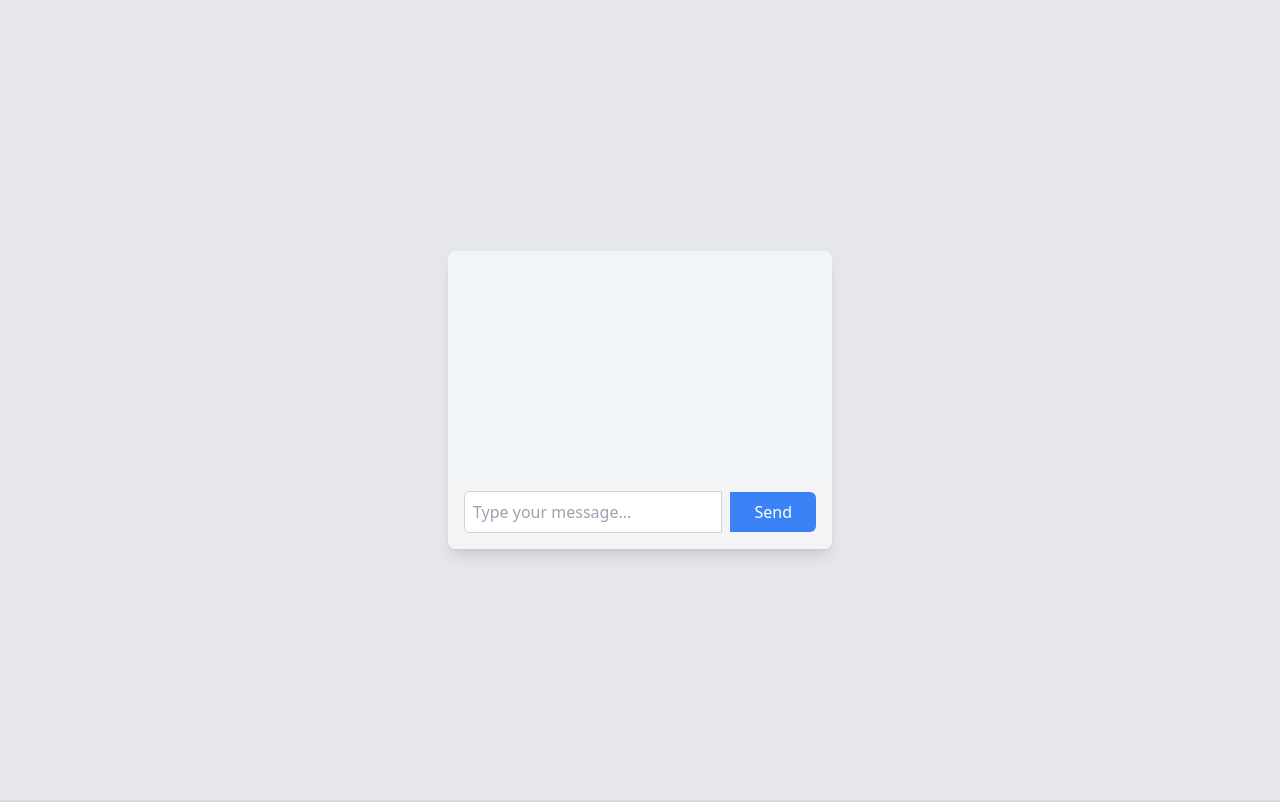
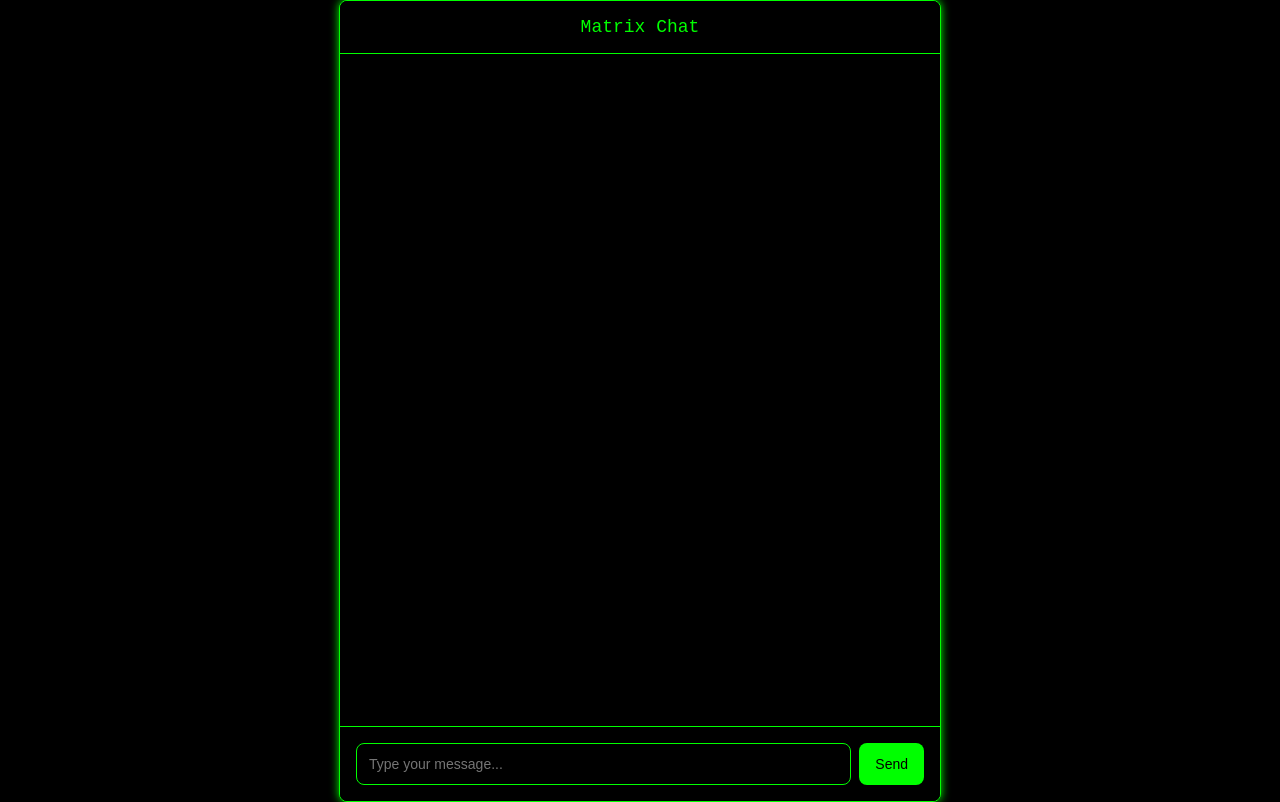
Before and after one commit to Bamboocoffee/solace-web, a Next.js app: page /chat in a window 1280 px wide. Built offline with nearby package versions, Linux system fonts and the light colour scheme.

Commit message:
fixing the css

```diff
--- /dev/null
+++ b/src/pages/chat.css
@@ -0,0 +1,91 @@
+/* src/Chat.css */
+body {
+  margin: 0;
+  font-family: 'Courier New', Courier, monospace;
+  background: #000000;
+  color: #00ff00;
+}
+
+.chat-container {
+  display: flex;
+  flex-direction: column;
+  justify-content: space-between;
+  width: 100%;
+  max-width: 600px;
+  height: 100vh;
+  margin: 0 auto;
+  background-color: #000000;
+  border: 1px solid #00ff00;
+  box-shadow: 0 0 10px #00ff00;
+  border-radius: 8px;
+  overflow: hidden;
+}
+
+.chat-header {
+  background-color: #000000;
+  color: #00ff00;
+  padding: 16px;
+  text-align: center;
+  font-size: 18px;
+  border-bottom: 1px solid #00ff00;
+}
+
+.chat-messages {
+  flex-grow: 1;
+  padding: 16px;
+  overflow-y: auto;
+  background-color: #000000;
+}
+
+.message {
+  margin-bottom: 12px;
+  padding: 12px;
+  border-radius: 8px;
+  max-width: 80%;
+  word-break: break-word;
+  color: #00ff00;
+}
+
+.user-message {
+  background-color: rgba(0, 255, 0, 0.2);
+  align-self: flex-end;
+}
+
+.assistant-message {
+  background-color: rgba(0, 255, 0, 0.1);
+  align-self: flex-start;
+}
+
+.input-container {
+  display: flex;
+  padding: 16px;
+  background-color: #000000;
+  border-top: 1px solid #00ff00;
+}
+
+.message-input {
+  flex-grow: 1;
+  padding: 12px;
+  border: 1px solid #00ff00;
+  background-color: #000000;
+  color: #00ff00;
+  border-radius: 8px;
+  margin-right: 8px;
+  outline: none;
+  font-size: 14px;
+}
+
+.send-button {
+  background-color: #00ff00;
+  color: #000000;
+  padding: 12px 16px;
+  border: none;
+  border-radius: 8px;
+  cursor: pointer;
+  font-size: 14px;
+  outline: none;
+}
+
+.send-button:hover {
+  background-color: #00cc00;
+}
--- a/src/pages/chat.tsx
+++ b/src/pages/chat.tsx
@@ -1,68 +1,76 @@
-import React, { useState } from 'react';
-import '../app/globals.css';
+import React, { useState, useEffect, useRef } from 'react';
+import './chat.css';
 
-interface Message {
-  id: number;
-  content: string;
-  isUser: boolean;
-}
+const Chat = () => {
+  const [messages, setMessages] = useState([]);
+  const [inputValue, setInputValue] = useState('');
+  const messagesEndRef = useRef(null);
 
-const ChatUI: React.FC = () => {
-  const [inputValue, setInputValue] = useState('');
-  const [messages, setMessages] = useState<Message[]>([]);
-
-  const handleInputChange = (event: React.ChangeEvent<HTMLInputElement>) => {
-    setInputValue(event.target.value);
+  const handleInputChange = (e) => {
+    setInputValue(e.target.value);
   };
 
   const handleSendMessage = () => {
-    if (inputValue.trim() !== '') {
-      const newMessage: Message = {
-        id: messages.length,
+    if (inputValue.trim()) {
+      const newMessage = {
+        id: messages.length + 1,
         content: inputValue,
         isUser: true,
       };
       setMessages([...messages, newMessage]);
       setInputValue('');
-      // Perform any necessary processing or API calls here
-      // to get the response from the ChatGPT model
-      // and add it to the messages array.
+
+      // Simulate assistant response
+      setTimeout(() => {
+        const assistantMessage = {
+          id: messages.length + 2,
+          content: 'This is a sample response from the assistant.',
+          isUser: false,
+        };
+        setMessages((prevMessages) => [...prevMessages, assistantMessage]);
+      }, 500);
+    }
+  };
+
+  useEffect(() => {
+    messagesEndRef.current?.scrollIntoView({ behavior: 'smooth' });
+  }, [messages]);
+
+  const handleKeyPress = (e) => {
+    if (e.key === 'Enter') {
+      handleSendMessage();
     }
   };
 
   return (
-    <div className="h-screen flex items-center justify-center bg-gray-200">
-      <div className="w-96 pt-48 flex flex-col bg-slate-100 rounded-lg shadow-lg">
-        <div className="flex-grow p-4 overflow-y-auto">
+    <div className="chat-container">
+      <div className="chat-header">Matrix Chat</div>
+      <div className="chat-messages">
         {messages.map((message) => (
           <div
             key={message.id}
-              className={`p-2 mb-2 rounded ${
-                message.isUser ? 'bg-white text-black self-end' : 'bg-gray-200 self-start'
-              }`}
+            className={`message ${message.isUser ? 'user-message' : 'assistant-message'}`}
           >
             {message.content}
           </div>
         ))}
+        <div ref={messagesEndRef} />
       </div>
-        <div className="flex items-center p-4 bg-gray-100 rounded-b-lg">
+      <div className="input-container">
         <input
           type="text"
           value={inputValue}
           onChange={handleInputChange}
+          onKeyPress={handleKeyPress}
           placeholder="Type your message..."
-            className="flex-grow p-2 border border-gray-300 text-black rounded-l-md focus:outline-none focus:ring-2 focus:ring-blue-400"
+          className="message-input"
         />
-          <button
-            onClick={handleSendMessage}
-            className="px-6 py-2 ml-2 bg-blue-500 text-white rounded-r-md hover:bg-blue-600 focus:outline-none"
-          >
+        <button onClick={handleSendMessage} className="send-button">
           Send
         </button>
-        </div>
       </div>
     </div>
   );
 };
 
-export default ChatUI;
+export default Chat;
```
Also changed, not shown: src/pages/chat.module.css (deleted, +0 -63 lines). Lines whose indentation alone changed are shown as unchanged.
